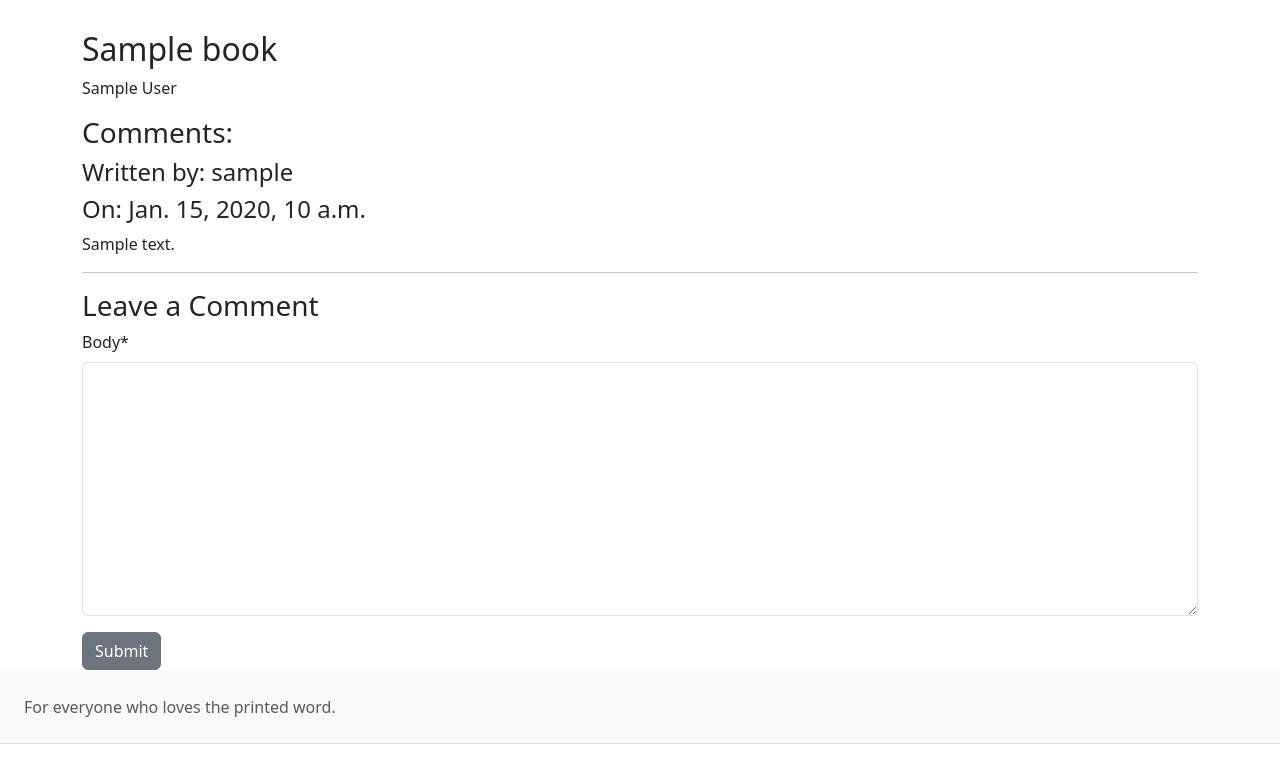
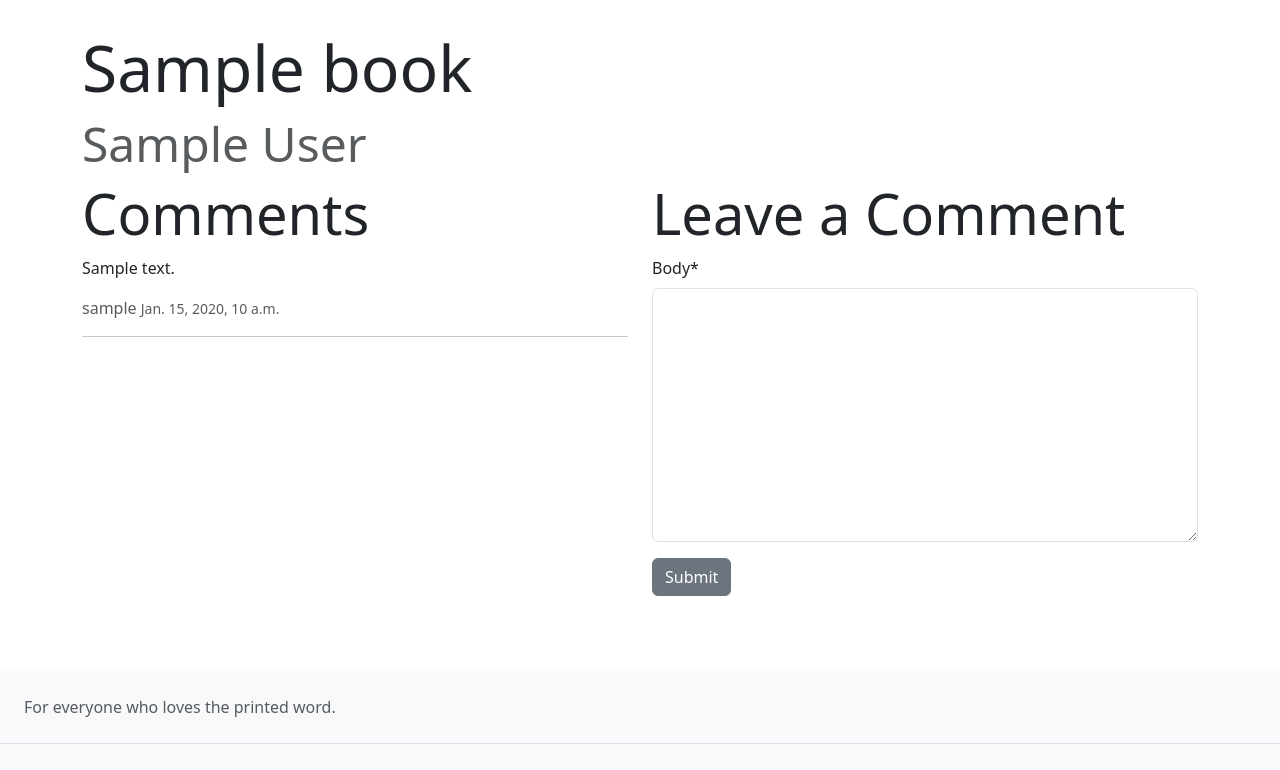
Before and after one commit to tony-albanese/ci-project-4, a Django app: page /book_detail/1 in a window 1280 px wide. Shown: the part 56-826 px from the top of the page. After the commit the page ends 800 px from the top, so only its background shows below. Run offline with Django 3.2, Linux system fonts and the light colour scheme; tables that the repository leaves empty hold one stand-in row (values such as "Sample post"); some libraries are stand-ins or nearby versions.

Commit message:
Add bootstrap column and rows. Set typography.

```diff
--- a/templates/book_detail_template.html
+++ b/templates/book_detail_template.html
@@ -4,18 +4,27 @@
 <div class="container">
 
 
-<h2>{{ book.title }}</h2>
-<p>{{ book.author }}</p>
+    <h2 class="display-3">{{ book.title }}</h2>
+    <h3 class="display-5 text-muted">{{ book.author }}</h3>
 
-<h3>Comments:</h3>
+
+    <div class="row">
+
+        <div class="col-md-6">
+
+            <h3 class="display-4">Comments</h3>
             {% for comment in comments %}
-<h4>Written by: {{ comment.author.username}}</h4>
-<h4>On: {{ comment.written_on}}</h4>
             <p>{{ comment.body }}</p>
+            <span class="text-muted">{{ comment.author.username}}</span>
+            <span class="text-muted small">{{ comment.written_on}}</span>
             <hr>
             {% endfor %}
 
-<h3>Leave a Comment</h3>
+        </div>
+
+        <div class="col-md-6">
+
+            <h3 class="display-4">Leave a Comment</h3>
             <form method="post" action="/add_comment/{{ book.id}}">
                 {{ comment_form | crispy }}
                 {% csrf_token %}
@@ -23,4 +32,12 @@
             </form>
 
         </div>
+
+
+    </div>
+
+
+
+
+</div>
 {% endblock %}
```
Lines whose indentation alone changed are shown as unchanged.
